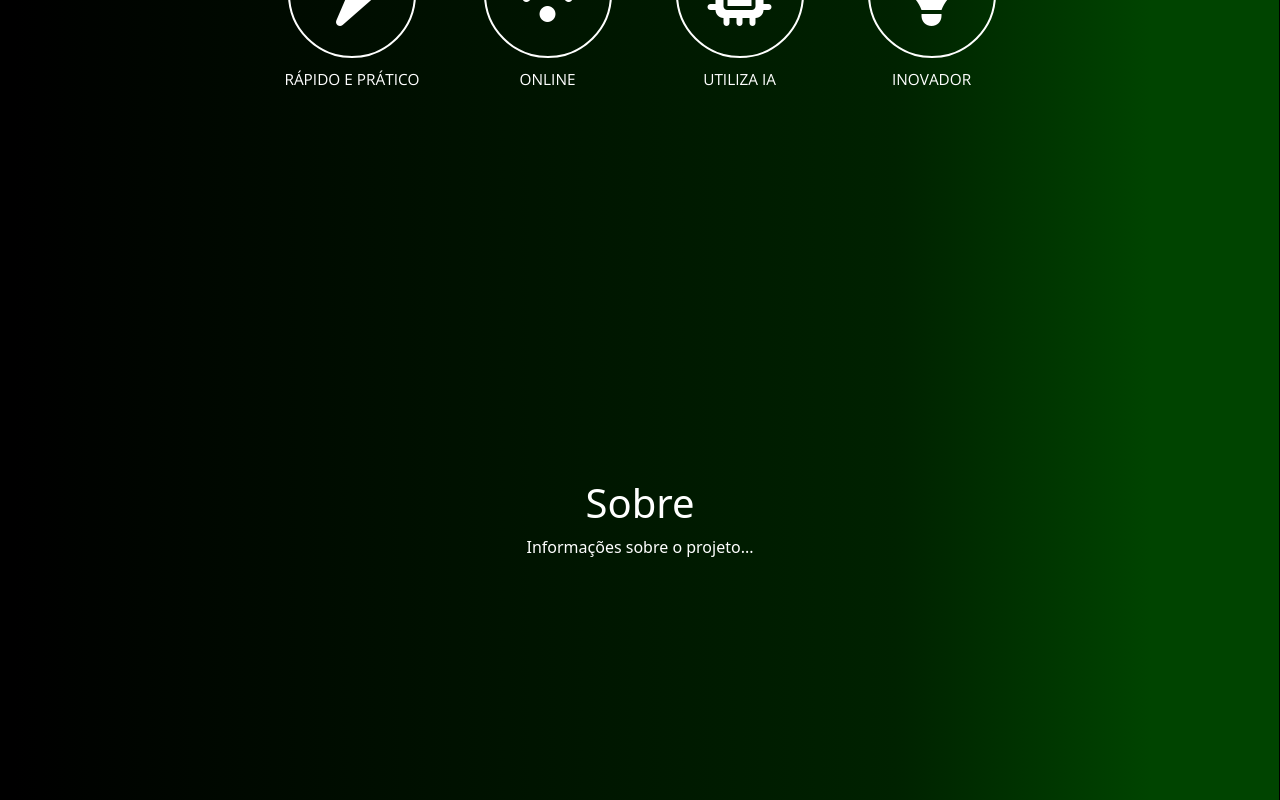
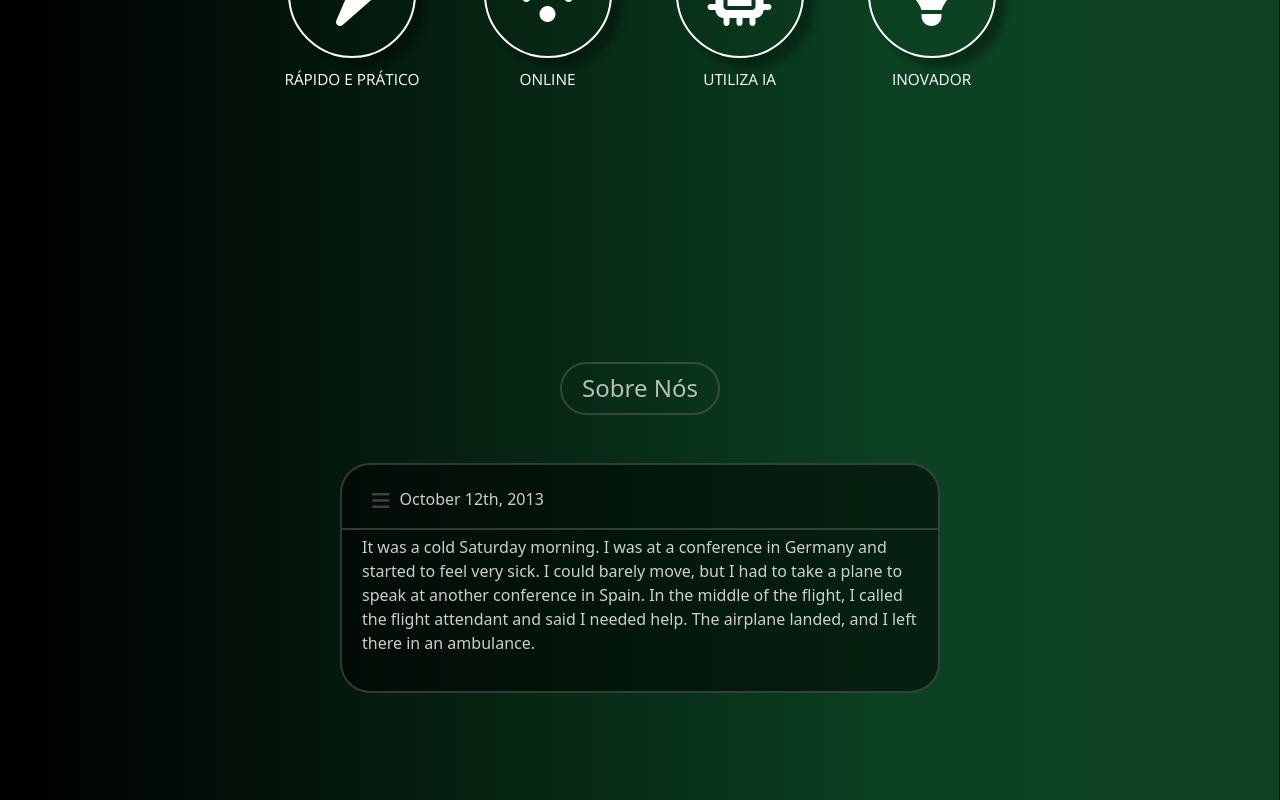
Before and after one commit to gabrielcardosoo/A3-desweb, a React (Create React App) app in the folder frontend/: page / in a window 1280 px wide. Shown: the part 460-1260 px from the top of the page. Built offline with nearby package versions, Linux system fonts and the light colour scheme.

Commit message:
feat: Estilização do componente about

```diff
--- a/frontend/src/App.css
+++ b/frontend/src/App.css
@@ -1,7 +1,7 @@
 @import url('https://fonts.googleapis.com/css2?family=Open+Sans:wght@300;400;600;700;800&display=swap');
 
 .App {
-  background: linear-gradient(to right, #000000 1%, #002200 70%, #004400 90%);
+  background: linear-gradient(to right, #000000 1%, #0b4121 70%, #0e4223 90%);
   background-size: cover;
   background-position: 70% center; /* Centraliza a imagem de fundo */
   background-repeat: no-repeat;
--- a/frontend/src/components/About_components.js
+++ b/frontend/src/components/About_components.js
@@ -2,12 +2,24 @@ import React from 'react';
 import './style/About_components.css'; // Corrigido para o nome correto do arquivo CSS
 
 function About() {
-  return (
-    <div id="about"className="about-container">
-      <h1>Sobre</h1>
-      <p>Informações sobre o projeto...</p>
-    </div>
-  );
+  return (
+    <div id="about" className="about-container">
+      <div className="about-header">
+        <h1 className="about-title">Sobre Nós</h1>
+      </div>
+      <div className="about-content">
+            <div className="content-header">
+                <i className="fa-solid fa-bars" style={{ color: '#404040', fontSize: '20px', marginRight: '10px' }}></i>
+                <h2>October 12th, 2013</h2>
+            </div>
+        <p>
+          It was a cold Saturday morning. I was at a conference in Germany and started to feel very sick. I could barely
+          move, but I had to take a plane to speak at another conference in Spain. In the middle of the flight, I called
+          the flight attendant and said I needed help. The airplane landed, and I left there in an ambulance.
+        </p>
+      </div>
+    </div>
+  );
 }
 
 export default About;
--- a/frontend/src/components/style/About_components.css
+++ b/frontend/src/components/style/About_components.css
@@ -1,14 +1,103 @@
+/* Importa a fonte Poppins */
+@import url('https://fonts.googleapis.com/css2?family=Poppins:wght@400;600&display=swap');
+
+/* Define a altura completa da viewport */
 html, body {
   height: 100%;
   margin: 0;
+  background: linear-gradient(to right, #000000, #004400);
+  color: #ffffff;
+  font-family: 'Poppins', sans-serif;
 }
 
+/* Estilização do container principal */
 .about-container {
-    min-height: 100vh; /* Altura mínima da viewport */
+  min-height: 100vh;
   padding: 20px;
   box-sizing: border-box;
   display: flex;
   flex-direction: column;
-    justify-content: center; /* Centraliza verticalmente */
-    align-items: center; /* Centraliza horizontalmente */
+  justify-content: center;
+  align-items: center;
+  position: relative;
+  overflow: hidden;
 }
+
+/* Estilização do título "SOBRE NÓS" */
+.about-title {
+  font-size: 24px;
+  color: rgba(255, 255, 255, 0.7);
+  padding: 10px 20px;
+  border: 2px solid rgba(100, 100, 100, 0.5);
+  border-radius: 30px;
+  transition: background-color 0.3s, color 0.3s, border-color 0.3s;
+  cursor: pointer;
+}
+
+.about-title:hover {
+  color: #1d5f0f; /* Cor verde ao passar o mouse */
+  background-color: white; /* Fundo branco ao passar o mouse */
+  border-color: #1d5f0f; /* Muda a cor da borda para verde */
+}
+
+/* Estilização do conteúdo do texto abaixo */
+.about-content {
+  width: 90%;
+  max-width: 600px;
+  background-color: rgba(0, 0, 0, 0.5);
+  padding: 20px;
+  border-radius: 30px;
+  border: 2px solid rgba(100, 100, 100, 0.5);
+  color: rgba(255, 255, 255, 0.8);
+  text-align: left;
+  margin-top: 20px; /* Adiciona espaço entre o título e o conteúdo abaixo */
+}
+
+.about-content h1 {
+  font-size: 20px;
+  margin-bottom: 10px;
+  padding: 10px; /* Adiciona espaço interno */
+  border: 2px solid rgba(100, 100, 100, 0.5); /* Adiciona borda ao título */
+  border-radius: 5px; /* Arredondamento da borda do título */
+}
+
+.about-header {
+  display: flex;
+  align-items: center; /* Alinha verticalmente o ícone e o título */
+  margin-bottom: 20px; /* Espaço abaixo do cabeçalho */
+}
+
+.content-header {
+  display: flex;
+  align-items: center; /* Alinha verticalmente o ícone e o texto */
+  margin-bottom: 10px;
+  position: relative;
+  width: 100%; /* Garante que o container ocupe toda a largura */
+  padding-left: 10px; /* Ajuste para controlar o espaçamento do texto */
+  padding-right: 10px; /* Ajuste para controlar o espaçamento do texto */
+  height: 40px;
+}
+.content-header::before {
+  content: '';
+  position: absolute;
+  bottom: -5px; /* Ajuste a posição da linha */
+  left: -20px; /* Empurra a linha para fora do container à esquerda */
+  right: -20px; /* Empurra a linha para fora do container à direita */
+  height: 2px; /* Aumenta a altura da linha para dar mais destaque */
+  background-color: rgba(100, 100, 100, 0.5); /* Cor mais sólida para a linha */
+}
+
+.content-header h2 {
+  font-size: 16px; /* Ajuste o tamanho da fonte para o valor desejado */
+  margin: 0; /* Remove margens adicionais */
+  padding-bottom: 10px; /* Espaço abaixo do título */
+  display: block; /* Garante que o h2 seja exibido como um bloco */
+  color:rgba(255, 255, 255, 0.8);
+}
+
+.content-header i {
+  color: #404040;
+  font-size: 20px;
+  margin-right: 10px; /* Espaço entre o ícone e o h2 */
+  transform: translateY(-4px); /* Ajuste a quantidade para mover o ícone para cima */
+}
--- a/frontend/src/components/style/Button.css
+++ b/frontend/src/components/style/Button.css
@@ -3,6 +3,7 @@
 }
 
 .btn-custom {
+    box-shadow: 6px 5px 6px rgba(0, 0, 0, 0.3); /* Sombra leve */
     position: absolute; /* Posição inicial do botão. */
     right: 3%; /* Alinha à direita do contêiner pai */
     display: inline-flex; /* Flex para alinhar ícone e texto */
--- a/frontend/src/components/style/Homepage_footer.css
+++ b/frontend/src/components/style/Homepage_footer.css
@@ -15,6 +15,7 @@
 }
 
 .circle {
+    box-shadow: 10px 10px 6px rgba(0, 0, 0, 0.3); /* Sombra leve */
     border: 2px solid white; /* Borda branca */
     background-color: transparent; /* Fundo transparente */
     border-radius: 50%; /* Torna o elemento circular */
--- a/frontend/src/components/style/Navbar.css
+++ b/frontend/src/components/style/Navbar.css
@@ -53,7 +53,7 @@
     bottom: 0; /* Posiciona na parte inferior do texto */
     height: 2px; /* Espessura do sublinhado */
     width: 100%; /* Inicia com largura total */
-    background: #1d5f0f; /* Cor igual à do texto */
+    background: white; /* Cor igual à do texto */
     transform: translateX(-50%) scaleX(0); /* Inicia invisível, no centro */
     transition: transform 0.500s ease; /* Animação suave */
   }
```
Lines whose indentation alone changed are shown as unchanged.
